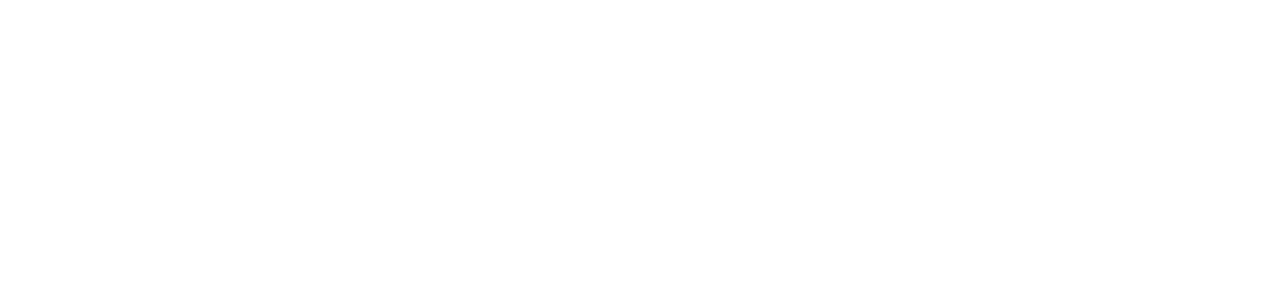
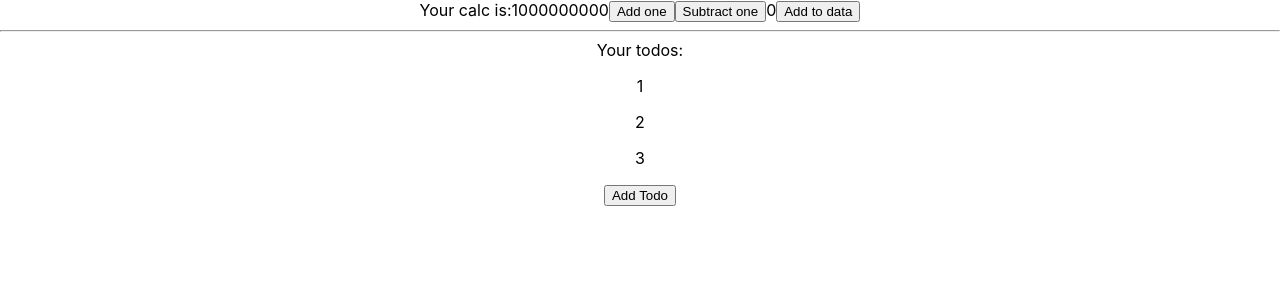
Before and after one commit to fabmansik/okten_react, a React (Create React App) app: page / in a window 1280 px wide. Shown: the top 300 px of the page. Built offline with nearby package versions, Linux system fonts and the light colour scheme.

Commit message:
hw 8
Comment:
Done 2 first exercises

Created:
- TestUseCallbackComponent.js
- TestUseMemoComponent.js

Edited:
- App.js

```diff
--- a/src/App.js
+++ b/src/App.js
@@ -1,9 +1,10 @@
 import './App.css';
+import {TestUseMemoComponent} from "./components/TestUseMemoComponent";
 
 function App() {
   return (
     <div className="App">
-
+      <TestUseMemoComponent data={0}/>
     </div>
   );
 }
--- /dev/null
+++ b/src/components/TestUseCallbackComponent.js
@@ -0,0 +1,16 @@
+import {useState} from "react";
+import {memo} from "react";
+
+
+const TestUseCallbackComponent = ({data, func}) => {
+    console.log('Todo Render')
+    return(
+        <div>
+            Your todos:
+            {data.map(todo=><p key={todo}>{todo}</p>)}
+            <button onClick={func}>Add Todo</button>
+
+        </div>
+    )
+}
+export default memo(TestUseCallbackComponent)
--- /dev/null
+++ b/src/components/TestUseMemoComponent.js
@@ -0,0 +1,39 @@
+import {useMemo, useState, useCallback} from "react";
+import TestUseCallbackComponent from "./TestUseCallbackComponent";
+export const TestUseMemoComponent = ({data}) => {
+    const [dataCount, setDataCount] = useState(data)
+    const [addData, setAddData] = useState(data)
+    const [todos, setTodos] = useState([1,2,3])
+    console.log('RENDER')
+    const expensiveCalc = (number) =>{
+        console.log('Expensive Calculation Render')
+        for (let i = 0; i < 1000000000; i++) {number += 1}
+        return number
+    }
+    const calc = useMemo(()=> {
+        return expensiveCalc(dataCount)
+    },[dataCount])
+
+    const changeNum = (type) =>{
+        setDataCount(type==='dec'? dataCount  - 1: dataCount + 1)
+    }
+    const addTodo = useCallback(()=>{
+        setTodos([...todos, 'New Todo'])
+        console.log('Todo Render')
+    },[todos])
+        // console.log(data, calc)
+    return(
+        <div>
+            Your calc is:
+            {calc}
+            <button onClick={()=> {
+                changeNum('inc');
+            }}>Add one</button>
+            <button onClick={()=>changeNum('dec')}>Subtract one</button>
+            {addData}
+            <button onClick={()=>setAddData(prev=>prev+1)}>Add to data</button>
+            <hr/>
+            <TestUseCallbackComponent data={todos} func={addTodo}/>
+        </div>
+    )
+}
```
